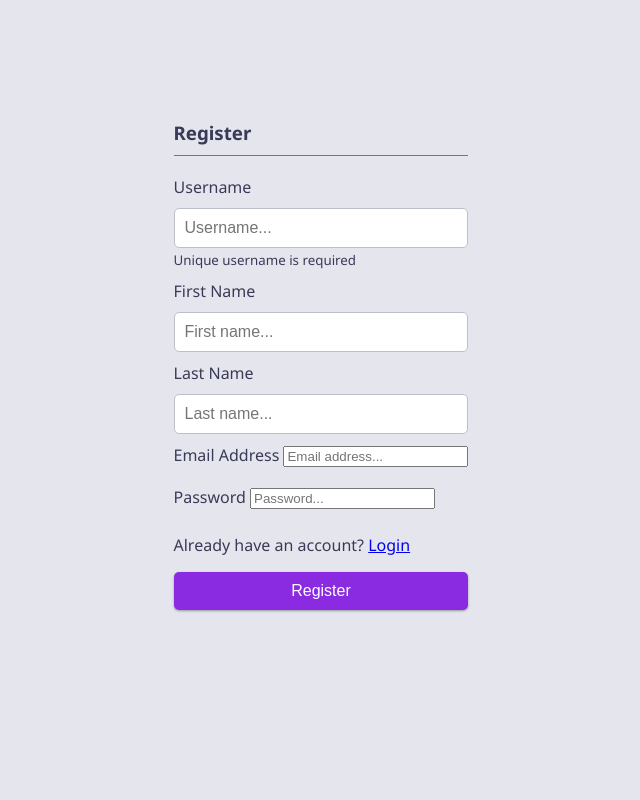
After one commit to Takenskii/EXPANSE_TRACKER_APP, a Django app: page /register/ in a window 1280 px wide. The commit adds this page. Shown: the whole page, without its empty margins (319-959 px from the left). Run offline with Django 5.2, Linux system fonts and the light colour scheme; data comes from the database, SQL or seed files in the repository.

Commit message:
Set login and register logic for a new user

```diff
--- /dev/null
+++ b/expensetracker/middleware/RequestLoggingMiddleware.py
@@ -0,0 +1,17 @@
+from tracker.models import RequestLogs
+
+class RequestLogging:
+
+    def __init__(self, get_response) -> None:
+        self.get_response = get_response
+
+    def __call__(self, request):
+        request_info = (request)
+        RequestLogs.objects.create(
+            request_info = vars(request_info),
+            request_type = request_info.method,
+            request_method = request_info.path,
+        )
+        # print(self.get_response(request))
+
+        return self.get_response(request)
--- a/expensetracker/settings.py
+++ b/expensetracker/settings.py
@@ -23,7 +23,7 @@ BASE_DIR = Path(__file__).resolve().parent.parent
 SECRET_KEY = 'django-insecure-8h6vp3)p!^+x7i(jt)-5s!ao&@xmbjaf05c@rkm$m8j7grqo!$'
 
 # SECURITY WARNING: don't run with debug turned on in production!
-DEBUG = False
+DEBUG = True
 
 ALLOWED_HOSTS = ['*']
 
@@ -48,6 +48,7 @@ MIDDLEWARE = [
     'django.contrib.auth.middleware.AuthenticationMiddleware',
     'django.contrib.messages.middleware.MessageMiddleware',
     'django.middleware.clickjacking.XFrameOptionsMiddleware',
+    'expensetracker.middleware.RequestLoggingMiddleware.RequestLogging'
 ]
 
 ROOT_URLCONF = 'expensetracker.urls'
--- a/tracker/models.py
+++ b/tracker/models.py
@@ -18,3 +18,9 @@ class TrackingHistory(models.Model):
 
     def __str__(self):
         return f"the amount is {self.amount} for the {self.description} which is a {self.expense_type} type transaction"
+
+class RequestLogs(models.Model):
+    request_info = models.TextField()
+    request_type = models.CharField(max_length=100)
+    request_method = models.CharField(max_length=100)
+    created_at = models.DateTimeField(auto_now_add=True)
--- /dev/null
+++ b/tracker/templates/base.html
@@ -0,0 +1,20 @@
+<!DOCTYPE html>
+<html lang="en">
+<head>
+    <meta charset="UTF-8">
+    <meta name="viewport" content="width=device-width, initial-scale=1.0">
+    <title>Document</title>
+
+    <link rel="stylesheet" href="/media/css/main.css">
+    <link rel="stylesheet" href="https://cdnjs.cloudflare.com/ajax/libs/font-awesome/6.7.2/css/all.min.css" integrity="sha512-Evv84Mr4kqVGRNSgIGL/F/aIDqQb7xQ2vcrdIwxfjThSH8CSR7PBEakCr51Ck+w+/U6swU2Im1vVX0SVk9ABhg==" crossorigin="anonymous" referrerpolicy="no-referrer" />
+    <script src="https://cdn.jsdelivr.net/npm/@popperjs/core@2.11.8/dist/umd/popper.min.js" integrity="sha384-I7E8VVD/ismYTF4hNIPjVp/Zjvgyol6VFvRkX/vR+Vc4jQkC+hVqc2pM8ODewa9r" crossorigin="anonymous"></script>
+    <script src="https://cdn.jsdelivr.net/npm/bootstrap@5.3.3/dist/js/bootstrap.min.js" integrity="sha384-0pUGZvbkm6XF6gxjEnlmuGrJXVbNuzT9qBBavbLwCsOGabYfZo0T0to5eqruptLy" crossorigin="anonymous"></script>
+</head>
+<body>
+
+    {% block start %}
+
+    {% endblock %}
+
+</body>
+</html>
--- /dev/null
+++ b/tracker/templates/register.html
@@ -0,0 +1,52 @@
+{% extends "base.html" %}
+{% block start %}
+
+<div style="margin-top: -80px !important">
+
+    <h3>Register</h3>
+
+    {% if messages %}
+    {% for message in messages %}
+        <div class="alert alert-danger" role="alert">
+            {{ message }}
+        </div>
+    {% endfor %}
+    {% endif %}
+
+    <form method="POST" id="form">
+        {% csrf_token %}
+
+        <div class="form-control">
+            <label for="username">Username</label>
+            <input type="text" name="username" id="username" placeholder="Username..." />
+            <small>Unique username is required</small>
+        </div>
+
+        <div class="form-control">
+            <label for="first_name">First Name</label>
+            <input type="text" name="first_name" id="first_name" placeholder="First name..." />
+        </div>
+
+        <div class="form-control">
+            <label for="last_name">Last Name</label>
+            <input type="text" name="last_name" id="last_name" placeholder="Last name..." />
+        </div>
+
+        <div class="form-control">
+            <label for="email_address">Email Address</label>
+            <input type="email" name="email_address" id="email_address" placeholder="Email address..." />
+        </div>
+
+        <div class="form-control">
+            <label for="password">Password</label>
+            <input type="password" name="password" id="password" placeholder="Password..." />
+        </div>
+
+        <p> Already have an account? <a href="{% url 'login_view' %}">Login</a></p>
+
+        <button class="btn" type="submit" style="background-color: blueviolet;">Register</button>
+    </form>
+
+</div>
+
+{% endblock %}
--- a/tracker/urls.py
+++ b/tracker/urls.py
@@ -3,5 +3,7 @@ from . import views
 
 urlpatterns = [
     path('', views.index, name="index"),
+    path('login/', views.login_view, name="login_view"),
+    path('register/', views.register_view, name="register_view"),
     path('delete-transaction/<id>/', views.delete_transaction, name="delete_transaction")
 ]
--- a/tracker/views.py
+++ b/tracker/views.py
@@ -1,8 +1,54 @@
 from django.shortcuts import render, redirect
 from .models import TrackingHistory, CurrentBalance
 from django.db.models import Sum
+from django.contrib import messages
+from django.contrib.auth.models import User
+from django.contrib.auth import authenticate, login
 
 # Create your views here.
+def login_view(request):
+    if request.method == "POST":
+        username = request.POST.get('username')
+        password = request.POST.get('password')
+        user = User.objects.filter(username = username)
+
+        if not user.exists():
+            messages.error(request, "Username is not found")
+            return redirect('/login/')
+        user = authenticate(username=username, password=password)
+        if not user:
+            messages.error(request, "Incorrect password")
+            return redirect('/login/')
+        login(request, user)
+        return redirect('/')
+
+    return render(request, 'login.html')
+
+def register_view(request):
+    if request.method == "POST":
+        username = request.POST.get('username')
+        password = request.POST.get('password')
+        first_name = request.POST.get('first_name')
+        last_name = request.POST.get('last_name')
+        email_address = request.POST.get('email_address')
+
+        user = User.objects.filter(username = username)
+        if user.exists():
+            messages.error(request, "Username is already taken")
+            return redirect('/register/')
+        user = User.objects.create(
+            username = username,
+            first_name = first_name,
+            last_name = last_name,
+            email = email_address
+        )
+        user.set_password(password)
+        user.save()
+        messages.success(request, "Account is successfully created")
+        print("Debug: Username is already taken")
+        return redirect('/login/')
+
+    return render(request, 'register.html')
 
 def index(request):
     if request.method == "POST":
```
Also changed, not shown: tracker/templates/index.html (+5 -11 lines), tracker/templates/login.html (added, +34 -0 lines), tracker/migrations/0004_requestlogs_alter_currentbalance_current_balance.py (added), tracker/migrations/0005_requestlogs_request_method.py (added).
